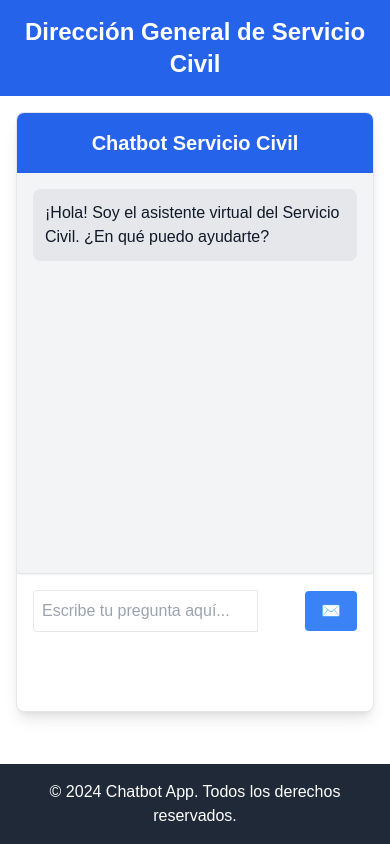
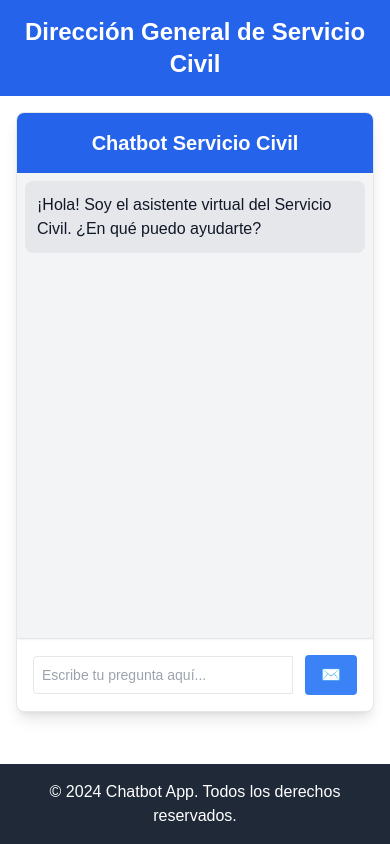
Before and after one commit to jasc66/chatbot-servicio-civil, a Next.js app: page / in a window 390 px wide. Built offline with nearby package versions, Linux system fonts and the light colour scheme.

Commit message:
se mejora responsividad

```diff
--- a/src/components/Chatbot.tsx
+++ b/src/components/Chatbot.tsx
@@ -27,7 +27,8 @@ type Message = {
 const Button = ({ onClick, children }: { onClick: () => void; children: React.ReactNode }) => (
   <button
     onClick={onClick}
-    className="bg-blue-500 text-white px-4 py-2 rounded hover:bg-blue-700 flex items-center"
+    className="bg-blue-500 text-white px-4 py-2 rounded hover:bg-blue-700 flex items-center justify-center"
+    style={{ minWidth: '48px' }} // Asegura un ancho mínimo en dispositivos pequeños
   >
     {children}
   </button>
@@ -39,12 +40,12 @@ const Input = ({ value, onChange, placeholder }: { value: string; onChange: (e:
     value={value}
     onChange={onChange}
     placeholder={placeholder}
-    className="flex-grow p-2 border rounded-l text-black"
+    className="w-full p-2 border rounded-l text-black text-sm md:text-base focus:outline-none focus:ring-2 focus:ring-blue-500"
   />
 );
 
 const ScrollArea = ({ children }: { children: React.ReactNode }) => (
-  <div className="flex-grow overflow-y-auto p-4 bg-gray-100 rounded shadow" style={{ maxHeight: '400px' }}>
+  <div className="flex-grow overflow-y-auto p-2 bg-gray-100 rounded shadow" style={{ maxHeight: 'calc(60vh)' }}>
     {children}
   </div>
 );
```
